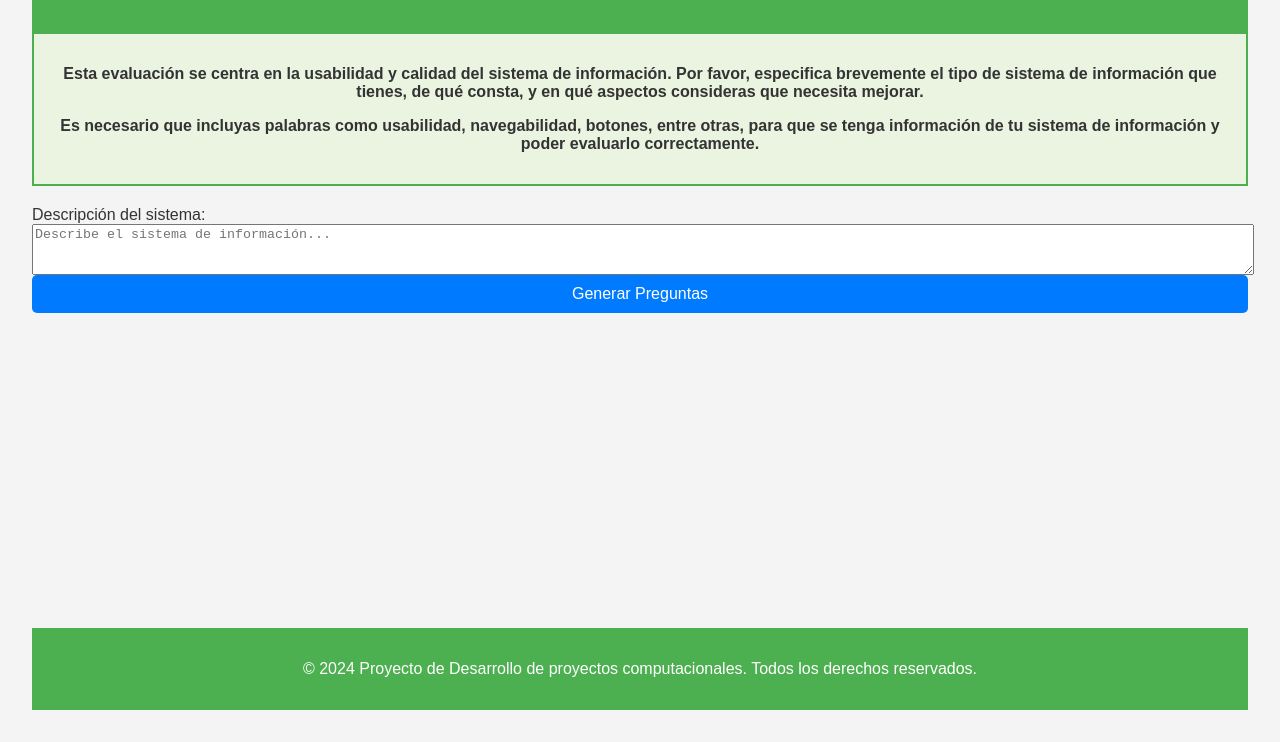
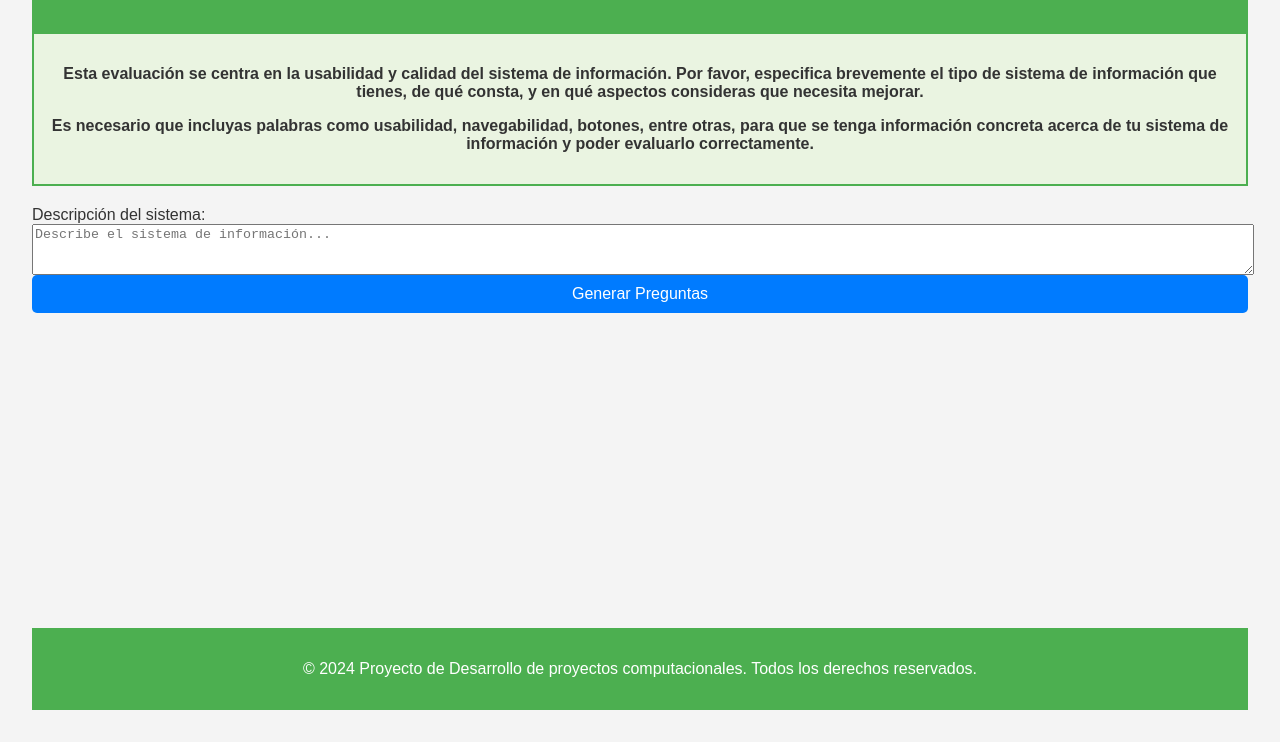
Before and after one commit to GaboY-uops/GaboY-uops.github.io, a plain HTML site: page evaluacion.html in a window 1280 px wide. Shown: the part 122-864 px from the top of the page. Drawn offline with Linux system fonts and the light colour scheme.

Commit message:
Update evaluacion.html

```diff
--- a/evaluacion.html
+++ b/evaluacion.html
@@ -178,7 +178,7 @@
 
     <div class="summary">
         <p>Esta evaluación se centra en la usabilidad y calidad del sistema de información. Por favor, especifica brevemente el tipo de sistema de información que tienes, de qué consta, y en qué aspectos consideras que necesita mejorar.</p>
-        <p>Es necesario que incluyas palabras como usabilidad, navegabilidad, botones, entre otras, para que se tenga información de tu sistema de información y poder evaluarlo correctamente.</p>
+        <p>Es necesario que incluyas palabras como usabilidad, navegabilidad, botones, entre otras, para que se tenga información concreta acerca de tu sistema de información y poder evaluarlo correctamente.</p>
     </div>
 
     <div id="error-message" class="error-message"></div>
```
